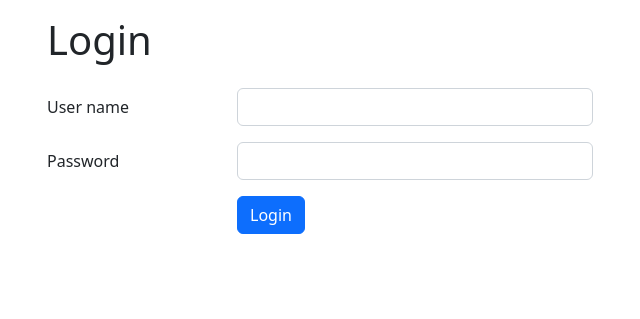
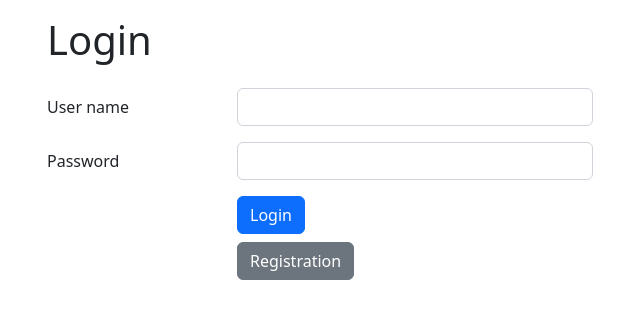
Before and after one commit to krzysztofgrabczynski/-Flask-trip_form-project_vol_2, a Flask app: page /login in a window 1280 px wide. Shown: the part 56-375 px from the top of the page, without its empty margins (35-675 px from the left). Run offline with Flask 2, Linux system fonts and the light colour scheme; data comes from the database, SQL or seed files in the repository.

Commit message:
Updating login.html by adding register button

```diff
--- a/templates/login.html
+++ b/templates/login.html
@@ -24,7 +24,9 @@
 
         <div class="row mt-3">
             <div class="col-2"></div>
-            <div class="col-4"><input type="submit" value="Login" class="btn btn-primary"></div>
+            <div class="col-2"><input type="submit" value="Login" class="btn btn-primary"></div>
+            <div class="row mt-2"></div><div class="col-2"></div>
+            <div class="col-2"><a href="{{ url_for('register') }}" type="button" class="btn btn-secondary">Registration</a></div>
         </div>
       </form>
 </div>
```
